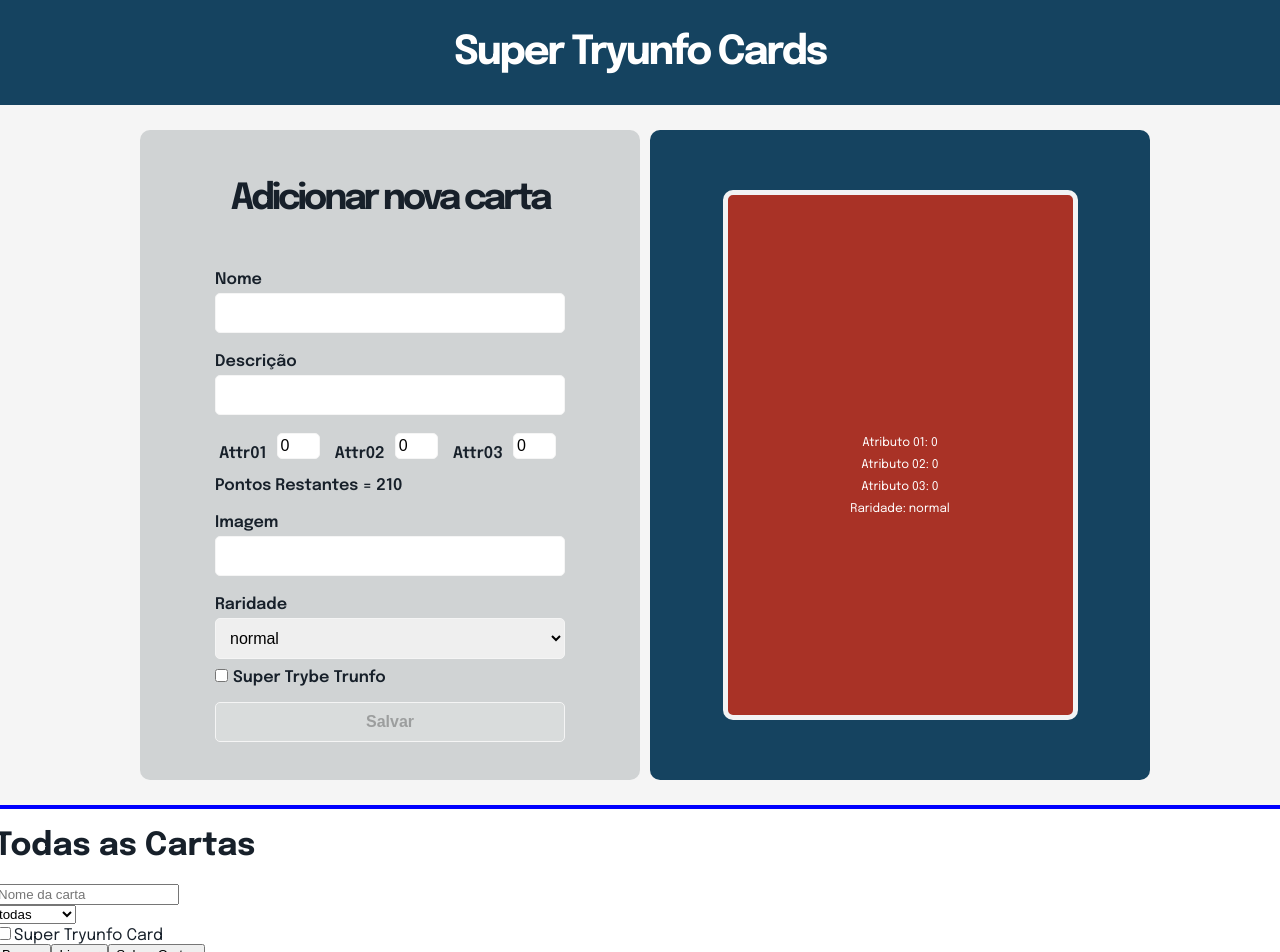
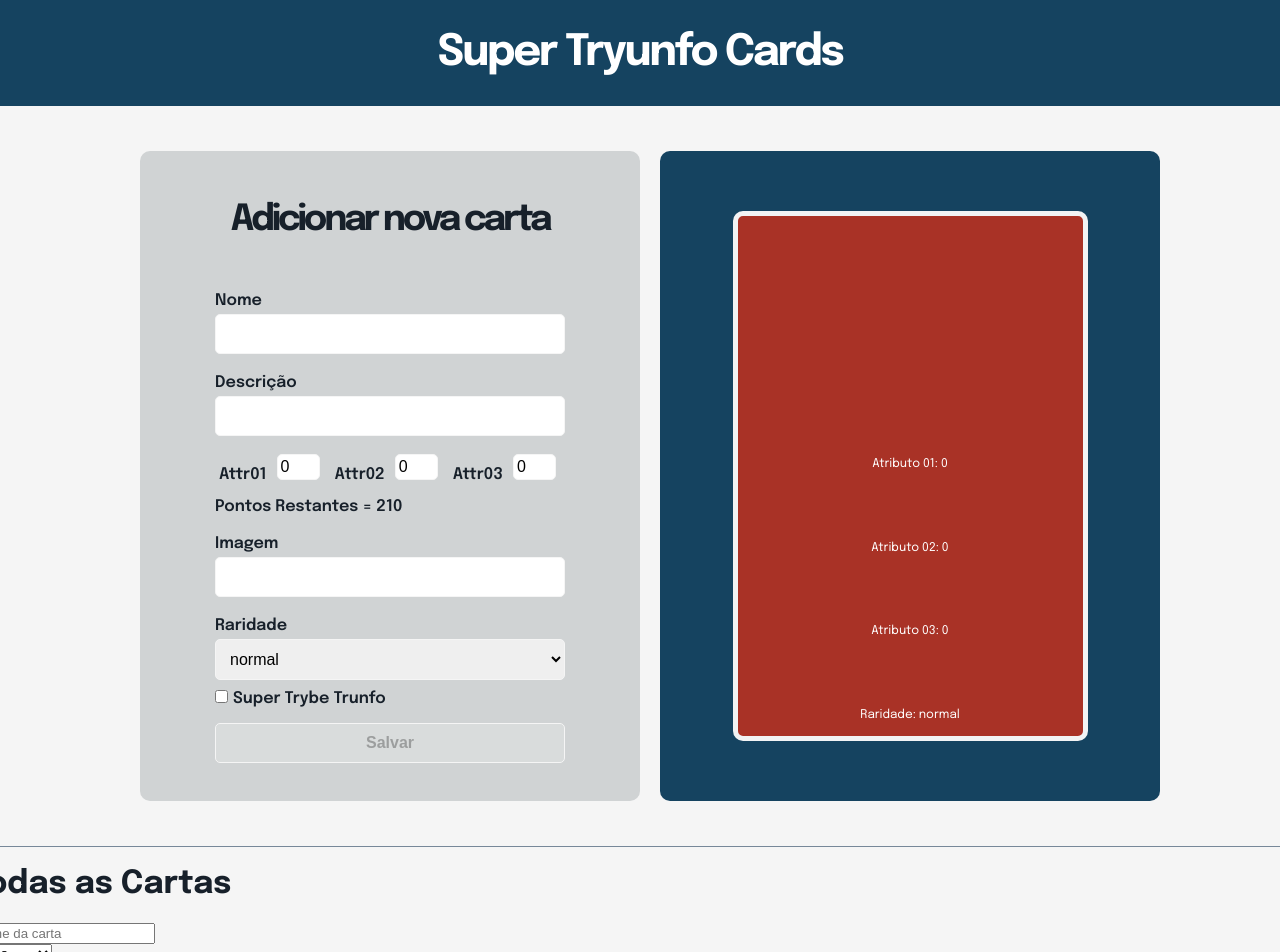
Before and after one commit to phvleite/tryunfo, a React (Create React App) app: page / in a window 1280 px wide. Shown: the top 952 px of the page. Built offline with nearby package versions, Linux system fonts and the light colour scheme.

Commit message:
ajustes css

```diff
--- a/src/components/Card.js
+++ b/src/components/Card.js
@@ -28,7 +28,7 @@ class Card extends Component {
         <span>
           <img src={ cardImage } alt={ cardName } data-testid="image-card" />
         </span>
-        <span data-testid="description-card">
+        <span data-testid="description-card" className="description-card">
           { cardDescription }
         </span>
         <span data-testid="attr1-card">
--- a/src/index.css
+++ b/src/index.css
@@ -30,10 +30,10 @@ code {
 header {
   background: #154360;
   color: white;
-  padding: 5px;
+  padding: 2px;
   letter-spacing: -0.15rem;
   text-align: center;
-  font-size: 1.25rem;
+  font-size: 1.35rem;
 }
 
 /* quadro com os quadros adicionar e preview */
@@ -44,6 +44,7 @@ header {
   align-items: center;
   width: 1300px;
   height: 700px;
+  padding: 20px;
 }
 
 /* adicionar nova carta */
@@ -54,7 +55,7 @@ header {
   justify-content: center;
   align-items: center;
   border-radius: 10px;
-  margin: 10px;
+  margin: 20px;
   width: 500px;
   height: 650px;
   transition: 0.5s;
@@ -148,7 +149,7 @@ span.card-attr {
   display: flex;
   flex-direction: column;
   align-items: center;
-  justify-content: center;
+  justify-content: space-between;
   border: solid 5px #F2F3F4;
   border-radius: 10px;
   color: white;
@@ -177,7 +178,12 @@ span.trunfo-card {
   0px 0px 15px rgba(183, 149, 11, 0.85);
 }
 
+span.description-card {
+  font-size: 0.65rem;
+}
+
 /* todas as cartas */
 .list-cards {
-  border: solid 4px blue;
+  border-top: solid 1px lightslategray;
+  background: whitesmoke;
 }
```
